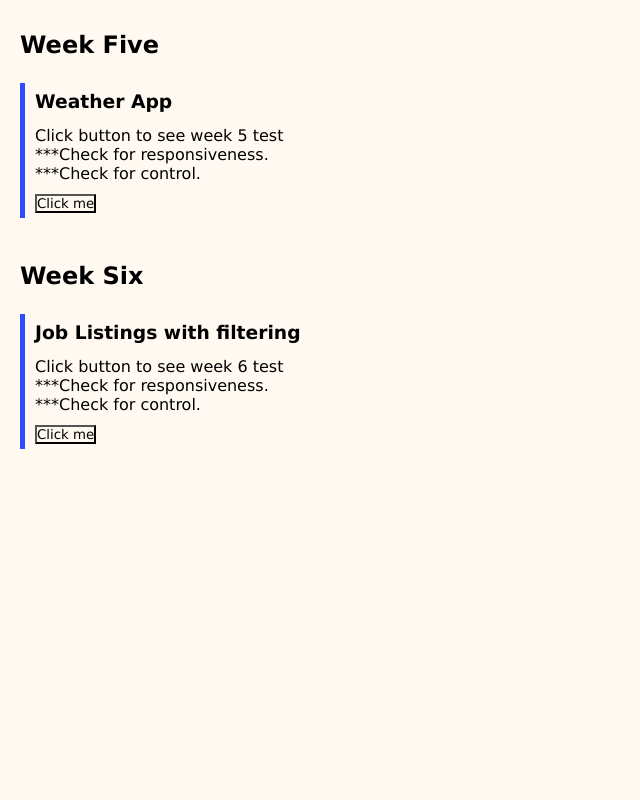
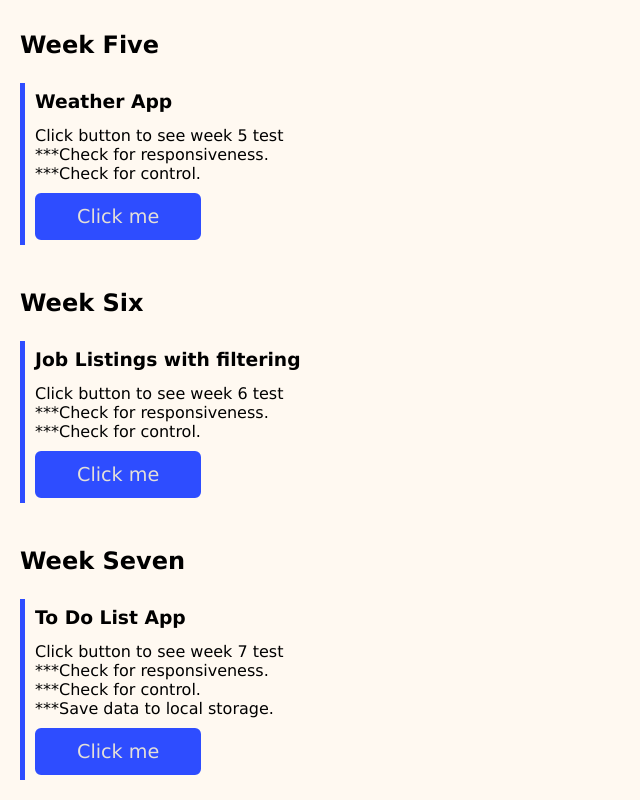
Before and after one commit to Adekoye-Adewale/bim-challenge, a plain HTML site: page index.html in a window 1280 px wide. Shown: the part 1584-2384 px from the top of the page, without its empty margins (0-640 px from the left). Before the commit the page ends 2053 px from the top, so only its background shows below. Drawn offline with Linux system fonts and the light colour scheme.

Commit message:
Update index.html

```diff
--- a/index.html
+++ b/index.html
@@ -231,7 +231,7 @@
                     target="_blank"
                     title="Click to see weather app test"
                 >
-                    <button type="button">
+                    <button type="button" class="test_btn">
                         Click me
                     </button>
                 </a>
@@ -259,7 +259,36 @@
                     target="_blank"
                     title="Click to see Job Listings test"
                 >
-                    <button type="button">
+                    <button type="button" class="test_btn">
+                        Click me
+                    </button>
+                </a>
+            </div>
+        </div>
+    </div>
+
+    <!-- WEEK SEVEN -->
+    <div class="body_sec">
+        <h2 class="week">
+            Week Seven
+        </h2>
+        <div class="task_card">
+            <h3 class="week_title">
+                To Do List App
+            </h3>
+            <p>
+                Click button to see week 7 test<br />
+                ***Check for responsiveness. <br />
+                ***Check for control. <br />
+                ***Save data to local storage. <br />
+            </p>
+            <div class="container_wrap_77nj34">
+                <a
+                    href="/to-do-list"
+                    target="_blank"
+                    title="Click to see to-do list app test"
+                >
+                    <button type="button" class="test_btn">
                         Click me
                     </button>
                 </a>
```
